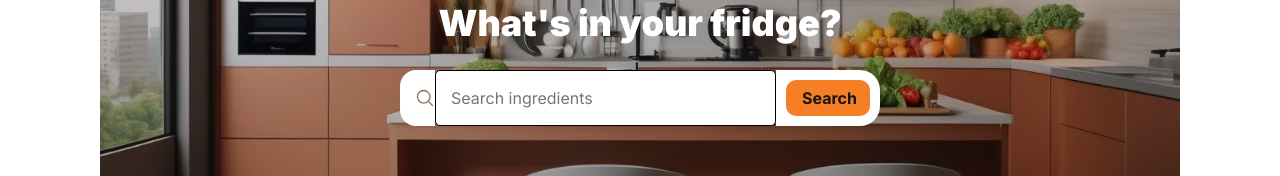
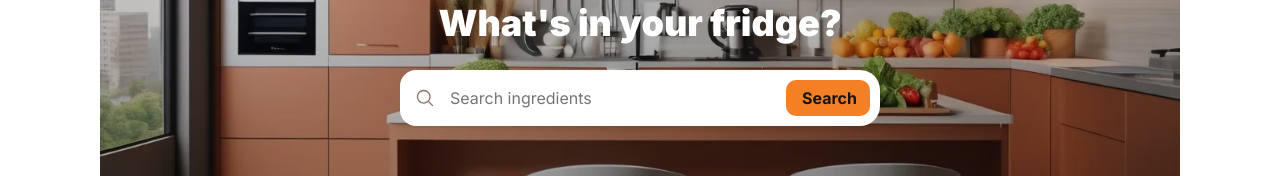
Before and after one commit to itsleonbro/pantryquest, a React (Vite) app: page /home in a window 1280 px wide. Shown: the part 292-468 px from the top of the page. Built offline with nearby package versions, Linux system fonts and the light colour scheme; no server answers.

Commit message:
test input

```diff
--- a/src/components/Search/Search.module.css
+++ b/src/components/Search/Search.module.css
@@ -67,8 +67,8 @@
   padding-left: 15px;
   padding-right: 15px;
   background-color: white;
-  border: 1px solid black;
-  border-radius: 5px;
+  border: none;
+  border-radius: 0px;
   font-size: 1rem;
   color: #181411;
   outline: none;
```
